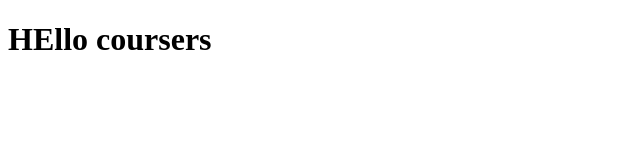
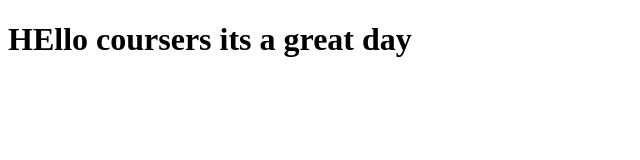
Before and after one commit to AmulyaChawla/coursera_test, a plain HTML site: page site/index.html in a window 1280 px wide. Shown: the whole page, without its empty margins (0-640 px from the left). Drawn offline with Linux system fonts and the light colour scheme.

Commit message:
small addation

```diff
--- a/site/index.html
+++ b/site/index.html
@@ -6,7 +6,7 @@
 	<title>hello coursera</title>
 </head>
 <body>
-	<h1> HEllo coursers</h1>
+	<h1> HEllo coursers its a great day</h1>
 
 </body>
 </html>
```
